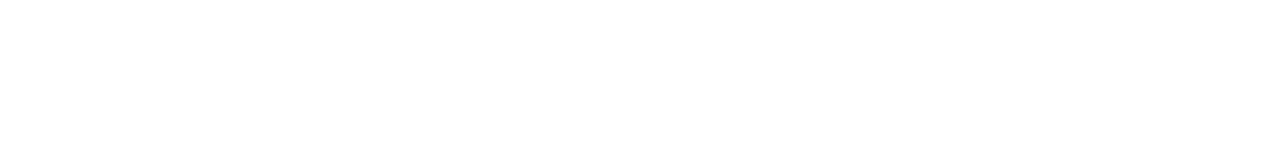
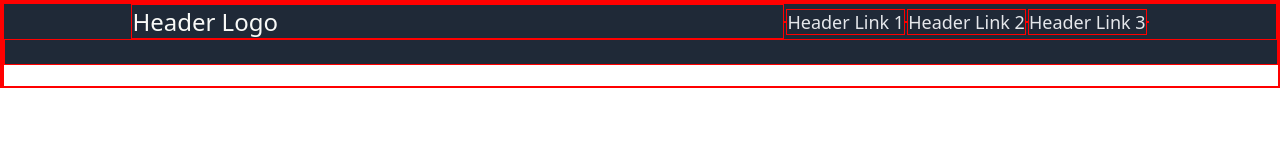
Before and after one commit to Chris-M-Reeves/landing-page, a plain HTML site: page index.html in a window 1280 px wide. Drawn offline with Linux system fonts and the light colour scheme.

Commit message:
Added stylesheet.css and edited the header

```diff
--- a/index.html
+++ b/index.html
@@ -1,10 +1,21 @@
 <!DOCTYPE html>
-<meta lang="en"
-    <html>
-        <head>
-            <title>Landing Page!
+<html lang="en">
+    <link rel="stylesheet" href="stylesheet.css">
+<head>
+    <meta charset="UTF-8">
+    <meta name="viewport" content="width=device-width, initial-scale=1.0">
+    <title>Landing Page!</title>
+    <div class="header">
+        <div class="head-links">
+        <a class="left" id="logo" href="index.html">Header Logo<a>
+        <a class="right" href="index.html">Header Link 1<a>
+        <a class="right" href="index.html">Header Link 2<a>
+        <a class="right" href="index.html">Header Link 3<a>
+        </div>
+    </div>
+</head>
+<body>
 
-        </head>
-        <body>
-        </body>
-    </html>
+
+</body>
+</html>
--- /dev/null
+++ b/stylesheet.css
@@ -0,0 +1,46 @@
+*{
+    border: solid red 1px;
+    padding: 0;
+    margin: 0;
+}
+
+.header{
+
+    font-family: system-ui, -apple-system, BlinkMacSystemFont, 'Segoe UI', Roboto, Oxygen, Ubuntu, Cantarell, 'Open Sans', 'Helvetica Neue', sans-serif;
+    background: #1f2937;
+
+}
+a{
+    color: white;
+    text-decoration: none;
+    font-size: 18px;
+    color:#e5e7eb;
+
+}
+
+#logo{
+    font-size: 24px;
+    color: #f9faf8
+
+}
+
+.head-links{
+    display: flex;
+    justify-items: center;
+    justify-content: center;
+    align-items: center;
+    padding-right: 10%;
+    padding-left: 10%;
+
+}
+
+.left{
+    display: flex;
+    flex-grow: 1;
+
+}
+
+.right{
+    display: flex;
+
+}
```
